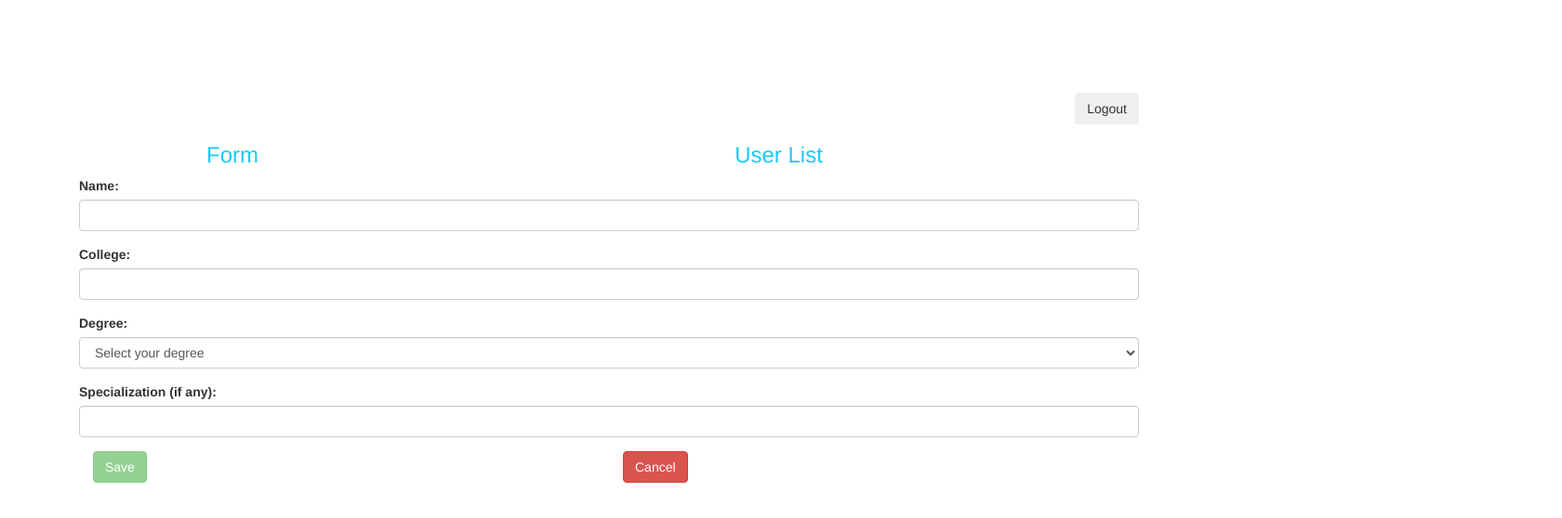
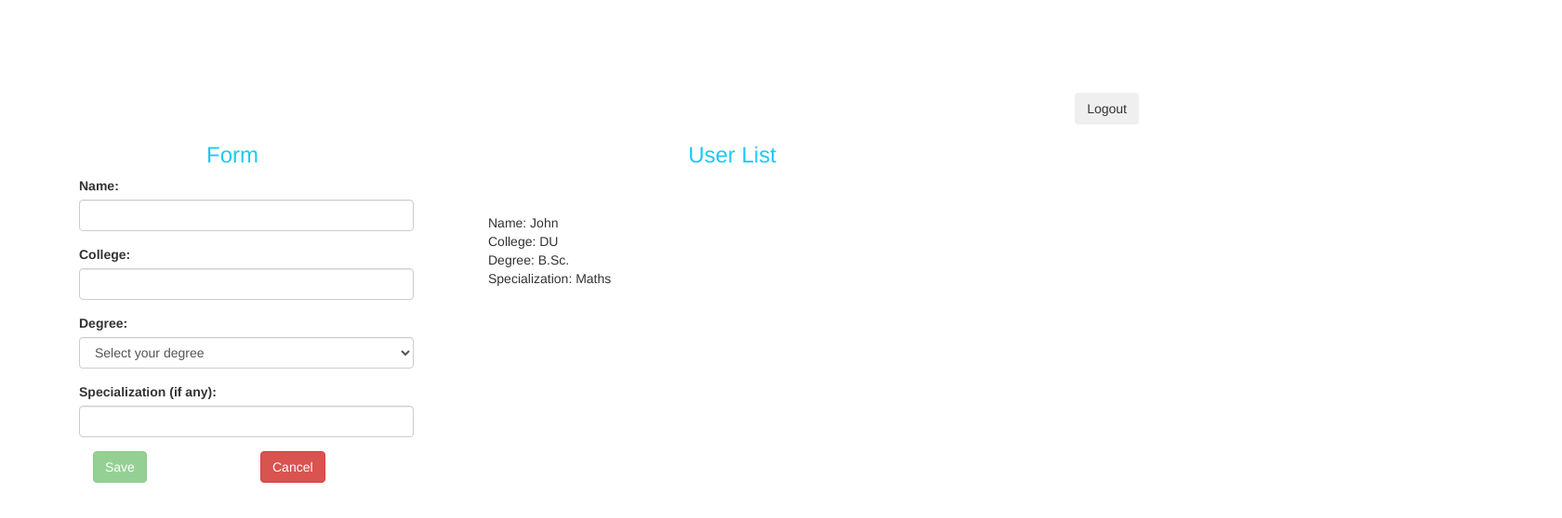
Before and after one commit to raiyyanIs/UserRecordsApp, an Angular app: page /form in a window 1280 px wide. Shown: the top 558 px of the page at 93% size, 1680 px wide, since content can reach past the window. Built offline with nearby package versions, Linux system fonts and the light colour scheme.

Commit message:
Some changes

```diff
--- a/src/app/form/form.component.css
+++ b/src/app/form/form.component.css
@@ -8,5 +8,9 @@ h3{
 }
 
 #user-list{
-    margin-left: 100px;
+    margin-left: 50px;
 }
+
+#default-list{
+    margin-left: 15px;
+}
--- a/src/app/form/form.component.html
+++ b/src/app/form/form.component.html
@@ -5,11 +5,12 @@
     <div class="row">
         <div class="col-sm-4">
             <h3>Form</h3>
-            <app-user-form (infoEntered)="getInfo($event)"></app-user-form>
+            <app-user-form (defaultInfo)="getDefInfo($event)" (infoEntered)="getInfo($event)"></app-user-form>
         </div>
 
         <div class="col-sm-6" id="user-list">
             <h3>User List</h3>
+            <p [innerHTML]="defInfo" id="default-list"></p>
             <app-user-list [userList]="info"></app-user-list>
         </div>
     </div>
--- a/src/app/form/form.component.ts
+++ b/src/app/form/form.component.ts
@@ -10,6 +10,7 @@ import { Router } from '@angular/router';
 export class FormComponent implements OnInit {
 
   info = "";
+  defInfo = "";
 
   constructor(private router: Router) {
   }
@@ -21,6 +22,10 @@ export class FormComponent implements OnInit {
     this.router.navigateByUrl('');
   }
 
+  getDefInfo($event: string) {
+    this.defInfo = $event;
+  }
+
   getInfo($event: string) {
     this.info = $event;
   }
--- a/src/app/form/user-form/user-form.component.html
+++ b/src/app/form/user-form/user-form.component.html
@@ -1,6 +1,6 @@
 <div class="container">
     <div class="row">
-        <div class="col-sm-12">
+        <div class="col-sm-4">
             <form>
                 <div class="form-group">
                     <label>Name:</label>
--- a/src/app/form/user-form/user-form.component.ts
+++ b/src/app/form/user-form/user-form.component.ts
@@ -22,21 +22,26 @@ export class UserFormComponent implements OnInit {
   },];
 
   userInfo = "";
+  dInfo = "";
 
   @Output() infoEntered = new EventEmitter<string>();
+  @Output() defaultInfo = new EventEmitter<string>();
 
   constructor() {
+
+  }
+
+  ngOnInit(): void {
     if(this.userList) {
       this.userList.forEach((element) => {
-        this.userInfo += ("<br><br>Name: " + element.name +
+        this.dInfo += ("<br><br>Name: " + element.name +
         "<br>College: " + element.college +
         "<br>Degree: " + element.degree +
         "<br>Specialization: " + element.specialization)
       });
     }
-  }
+    this.defaultInfo.emit(this.dInfo);
 
-  ngOnInit(): void {
   }
 
   checkValidity(): boolean {
@@ -58,7 +63,6 @@ export class UserFormComponent implements OnInit {
       "<br>Degree: " + this.user.degree +
       "<br>Specialization: " + this.user.specialization
       );
-
       this.infoEntered.emit(this.userInfo);
   }
 
--- a/src/app/form/user-list/user-list.component.html
+++ b/src/app/form/user-list/user-list.component.html
@@ -1,3 +1,7 @@
-<div>
-    <p [innerHTML]="userList"></p>
+<div class="container">
+    <div class="row">
+        <div class="col-sm-6">
+            <p [innerHTML]="userList"></p>
+        </div>
+    </div>
 </div>
--- a/src/app/form/user-list/user-list.component.ts
+++ b/src/app/form/user-list/user-list.component.ts
@@ -1,4 +1,4 @@
-import { Component, OnInit, Input } from '@angular/core';
+import { Component, OnInit, Input, OnChanges, SimpleChanges } from '@angular/core';
 
 @Component({
   selector: 'app-user-list',
@@ -12,6 +12,7 @@ export class UserListComponent implements OnInit {
   constructor() { }
 
   ngOnInit(): void {
+
   }
 
 }
```
